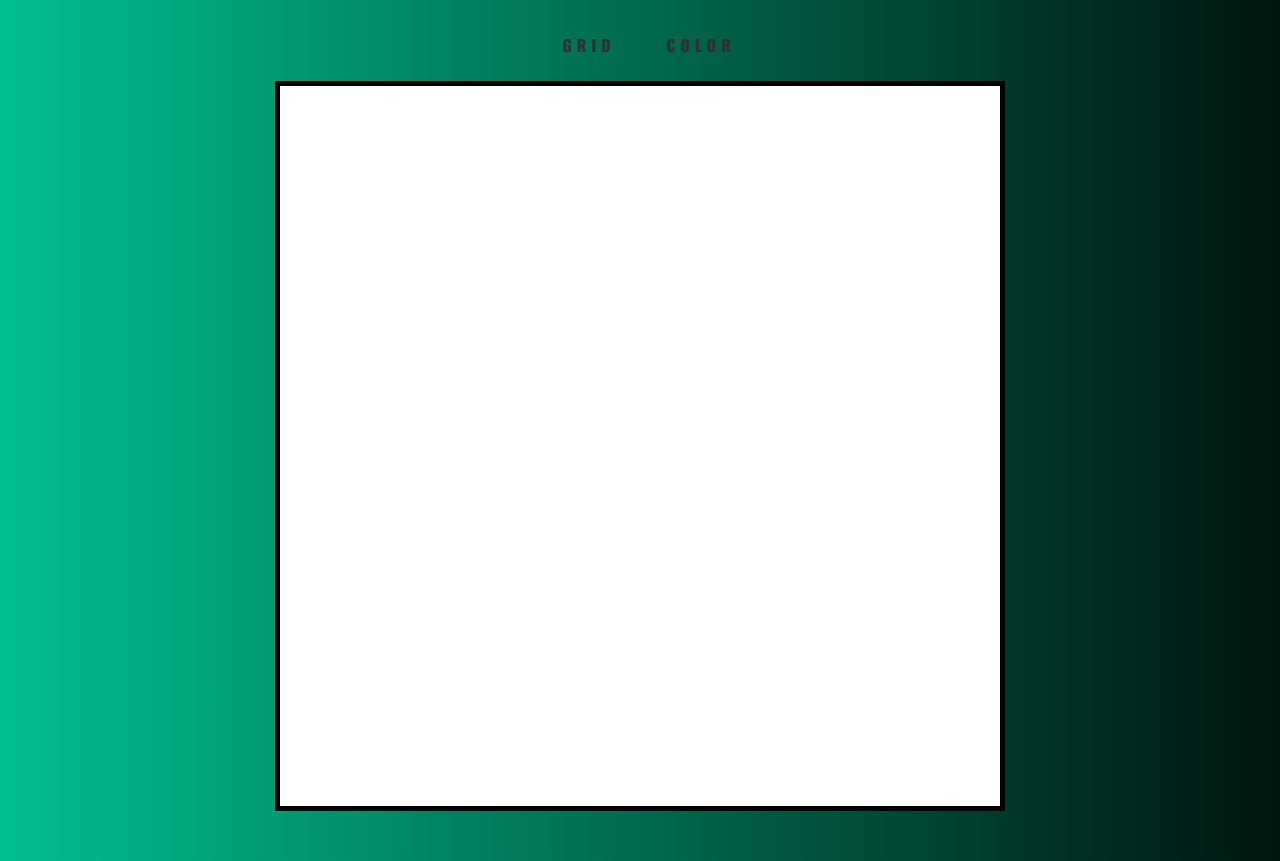
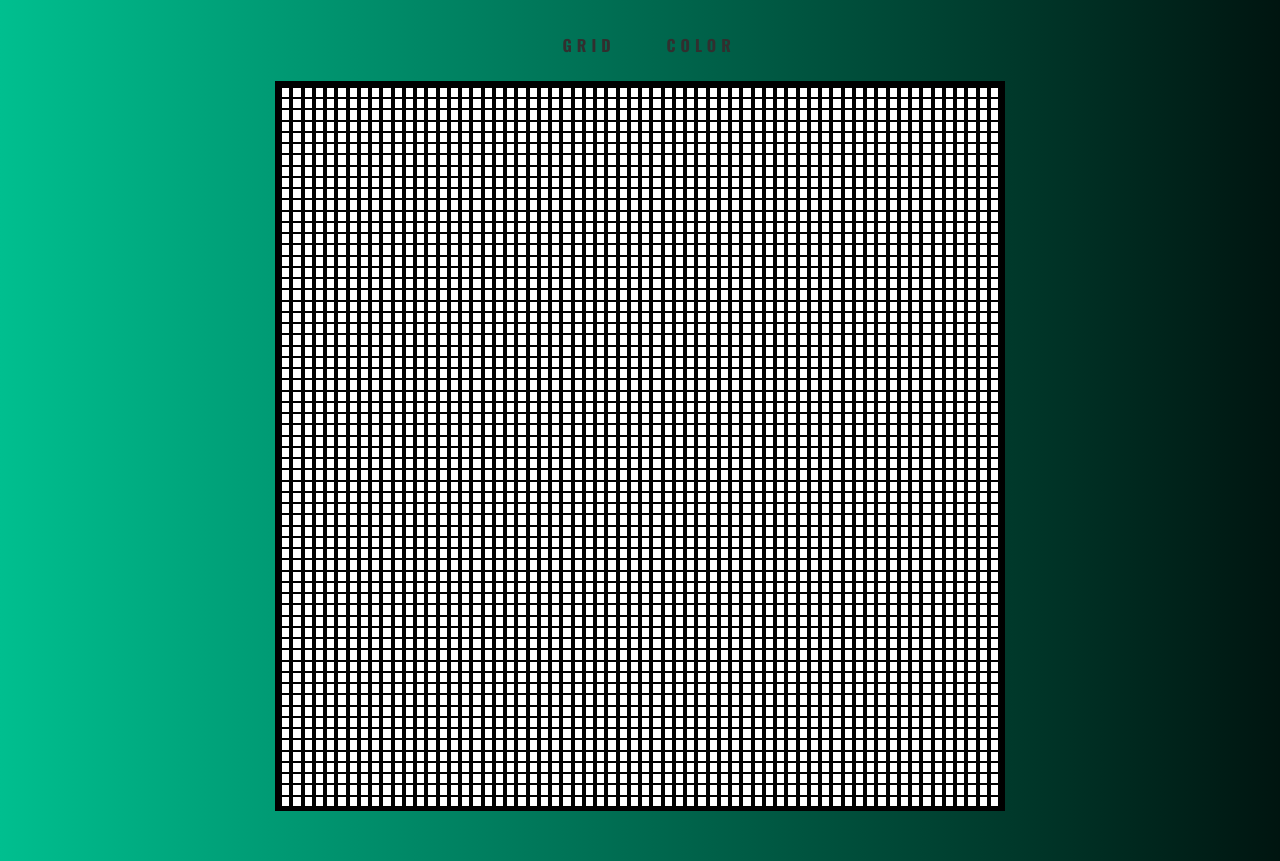
Before and after one commit to dhna32/Project--Etch-a-Sketch, a plain HTML site: page index.html in a window 1280 px wide. Shown: the part 71-932 px from the top of the page. Drawn offline with nearby package versions, Linux system fonts and the light colour scheme.

Commit message:
Grid in function

```diff
--- a/app.js
+++ b/app.js
@@ -1 +1,24 @@
 const gridContainer = document.querySelector('#gridContainer');
+const gridSize = 720;
+const array = 64;
+
+const canvasGrid = gridSize/array;
+console.log(canvasGrid);
+
+for (let i = 0; i < array; i++) {
+    const row = document.createElement('div');
+    row.classList.add = 'grid';
+    row.className = 'grid';
+    for (let j = 0; j < array; j++) {
+        const grid = document.createElement('div');
+        grid.style.height = `${canvasGrid-2}px`;
+        grid.style.width = `${canvasGrid-4}px`;
+        grid.classList.add = 'grid';
+        grid.className = 'grid';
+        row.appendChild(grid);
+        console.log(grid);
+
+
+    }
+    gridContainer.appendChild(row)
+}
--- a/style.css
+++ b/style.css
@@ -11,18 +11,6 @@
     --hoverLink: #f55;
   }
 
-#gridContainer
-{
-  display: grid;
-  border: 5px solid black;
-  width: 720px;
-  height: 720px;
-  margin: auto;
-  margin-top: 10px;
-  margin-bottom: 50px;
-  background-color: white;
-  position: relative;
-}
 
 body
 {
@@ -124,3 +112,24 @@ body
 .dropdown:hover .dropdown-content {
   display: block;
 }
+
+#gridContainer
+{
+  display: flex;
+  border: 5px solid black;
+  width: 720px;
+  height: 720px;
+  margin: auto;
+  margin-top: 10px;
+  margin-bottom: 50px;
+  background-color: white;
+  position: relative;
+  justify-content: stretch;
+  flex-wrap:wrap;
+}
+
+.grid{
+  border: 0.5px solid black;
+  align-self: stretch;
+
+}
```
